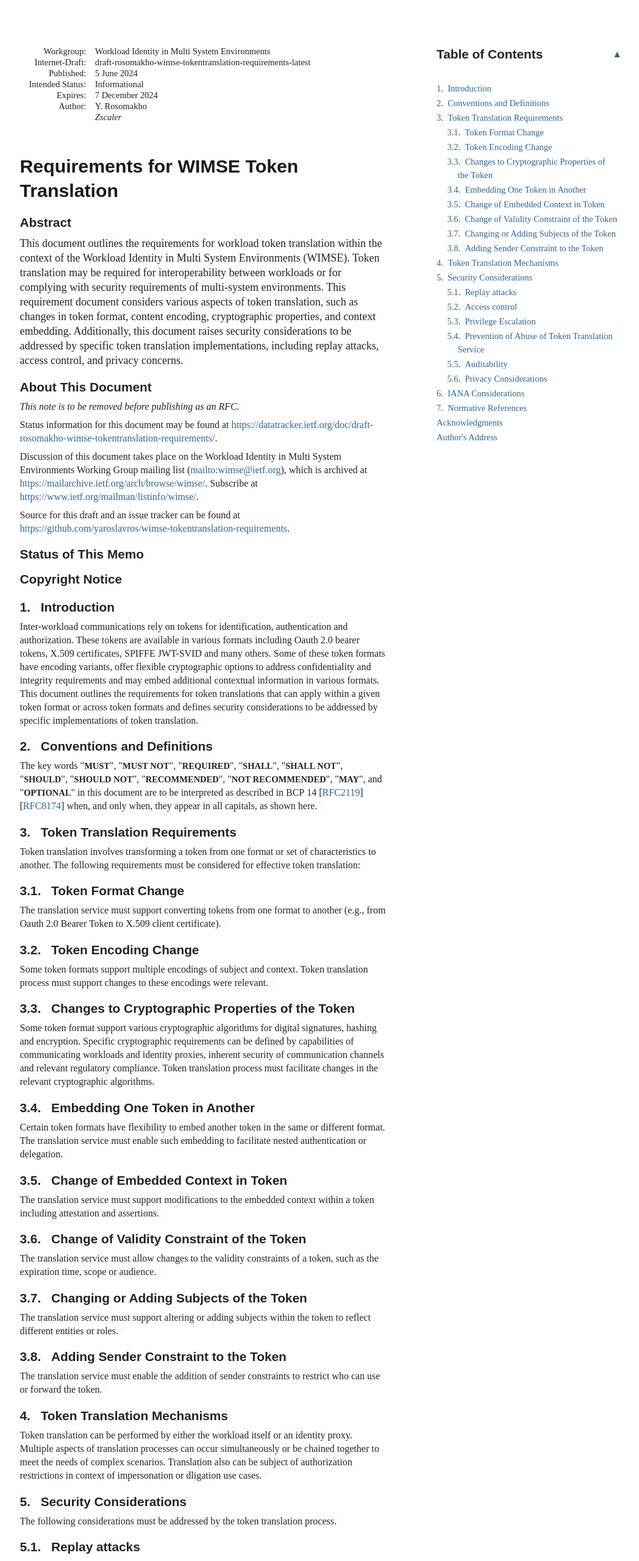
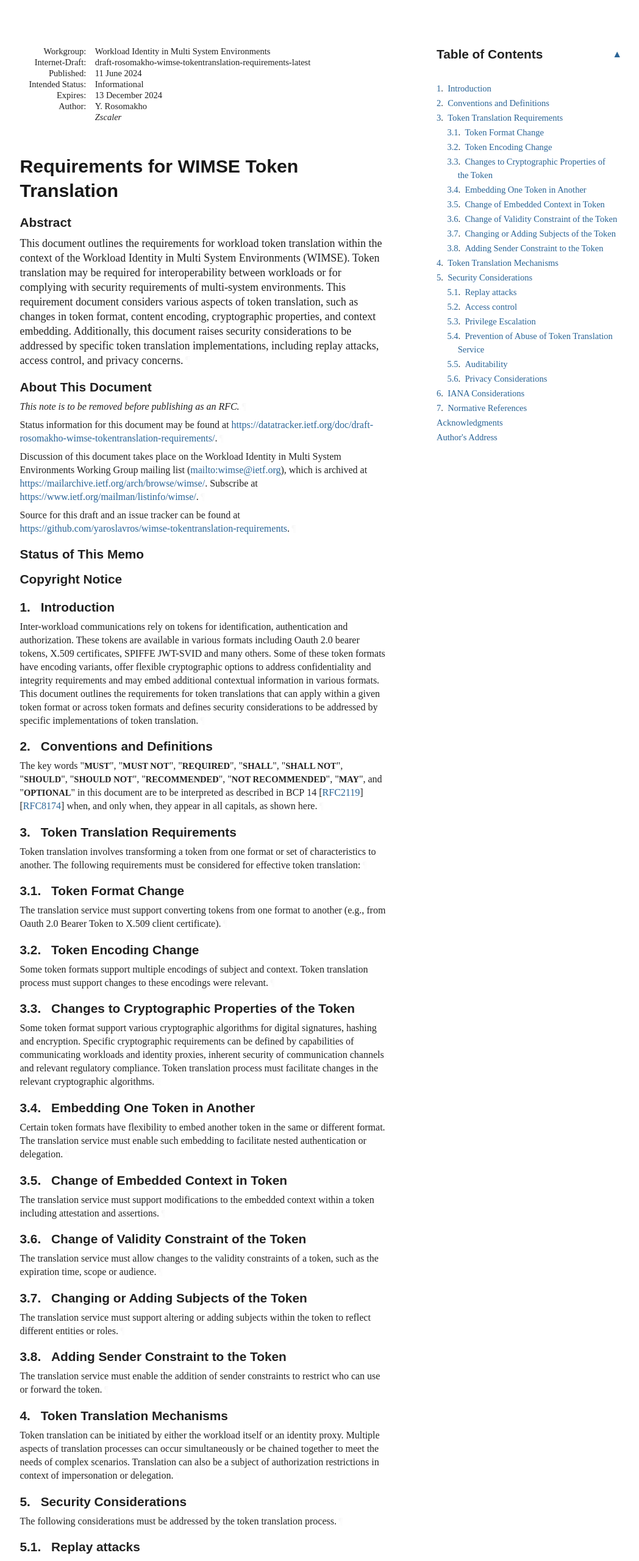
Before and after one commit to yaroslavros/wimse-tokentranslation-requirements, a plain HTML site: page authz/draft-rosomakho-wimse-tokentranslation-requirements.html in a window 1280 px wide. Shown: the top 2560 px of the page at 61% size, without its empty margins (92-1140 px from the left). Drawn offline with Linux system fonts and the light colour scheme; a web font is replaced by a local one.

Commit message:
Script updating gh-pages from b38204a. [ci skip]

```diff
--- a/authz/draft-rosomakho-wimse-tokentranslation-requirements.html
+++ b/authz/draft-rosomakho-wimse-tokentranslation-requirements.html
@@ -15,17 +15,17 @@
 <meta content="draft-rosomakho-wimse-tokentranslation-requirements-latest" name="ietf.draft">
 <!-- Generator version information:
   xml2rfc 3.21.0
-    Python 3.11.9
+    Python 3.12.3
     ConfigArgParse 1.7
     google-i18n-address 3.1.0
     intervaltree 3.1.0
-    Jinja2 3.1.2
-    lxml 4.9.3
-    platformdirs 4.2.1
+    Jinja2 3.1.4
+    lxml 4.9.4
+    platformdirs 4.2.2
     pycountry 22.3.5
     PyYAML 6.0.1
     requests 2.31.0
-    setuptools 68.2.2
+    setuptools 69.5.1
     six 1.16.0
     wcwidth 0.2.13
 -->
@@ -1030,7 +1030,7 @@ svg :is([fill="white"], [fill^="#fff"]) {
 </tr></thead>
 <tfoot><tr>
 <td class="left">Rosomakho</td>
-<td class="center">Expires 7 December 2024</td>
+<td class="center">Expires 13 December 2024</td>
 <td class="right">[Page]</td>
 </tr></tfoot>
 </table>
@@ -1043,12 +1043,12 @@ svg :is([fill="white"], [fill^="#fff"]) {
 <dd class="internet-draft">draft-rosomakho-wimse-tokentranslation-requirements-latest</dd>
 <dt class="label-published">Published:</dt>
 <dd class="published">
-<time datetime="2024-06-05" class="published">5 June 2024</time>
+<time datetime="2024-06-11" class="published">11 June 2024</time>
     </dd>
 <dt class="label-intended-status">Intended Status:</dt>
 <dd class="intended-status">Informational</dd>
 <dt class="label-expires">Expires:</dt>
-<dd class="expires"><time datetime="2024-12-07">7 December 2024</time></dd>
+<dd class="expires"><time datetime="2024-12-13">13 December 2024</time></dd>
 <dt class="label-authors">Author:</dt>
 <dd class="authors">
 <div class="author">
@@ -1097,7 +1097,7 @@ svg :is([fill="white"], [fill^="#fff"]) {
         time. It is inappropriate to use Internet-Drafts as reference
         material or to cite them other than as "work in progress."<a href="#section-boilerplate.1-3" class="pilcrow">¶</a></p>
 <p id="section-boilerplate.1-4">
-        This Internet-Draft will expire on 7 December 2024.<a href="#section-boilerplate.1-4" class="pilcrow">¶</a></p>
+        This Internet-Draft will expire on 13 December 2024.<a href="#section-boilerplate.1-4" class="pilcrow">¶</a></p>
 </section>
 </div>
 <div id="copyright">
@@ -1299,8 +1299,8 @@ appear in all capitals, as shown here.<a href="#section-2-1" class="pilcrow">¶<
       <h2 id="name-token-translation-mechanism">
 <a href="#section-4" class="section-number selfRef">4. </a><a href="#name-token-translation-mechanism" class="section-name selfRef">Token Translation Mechanisms</a>
       </h2>
-<p id="section-4-1">Token translation can be performed by either the workload itself or an identity proxy. Multiple aspects of translation processes can occur simultaneously or be chained together to meet the needs of complex scenarios.
-Translation also can be subject of authorization restrictions in context of impersonation or dligation use cases.<a href="#section-4-1" class="pilcrow">¶</a></p>
+<p id="section-4-1">Token translation can be initiated by either the workload itself or an identity proxy. Multiple aspects of translation processes can occur simultaneously or be chained together to meet the needs of complex scenarios.
+Translation can also be a subject of authorization restrictions in context of impersonation or delegation.<a href="#section-4-1" class="pilcrow">¶</a></p>
 </section>
 </div>
 <div id="security-considerations">
```
Also changed, not shown: authz/draft-rosomakho-wimse-tokentranslation-requirements.txt.
